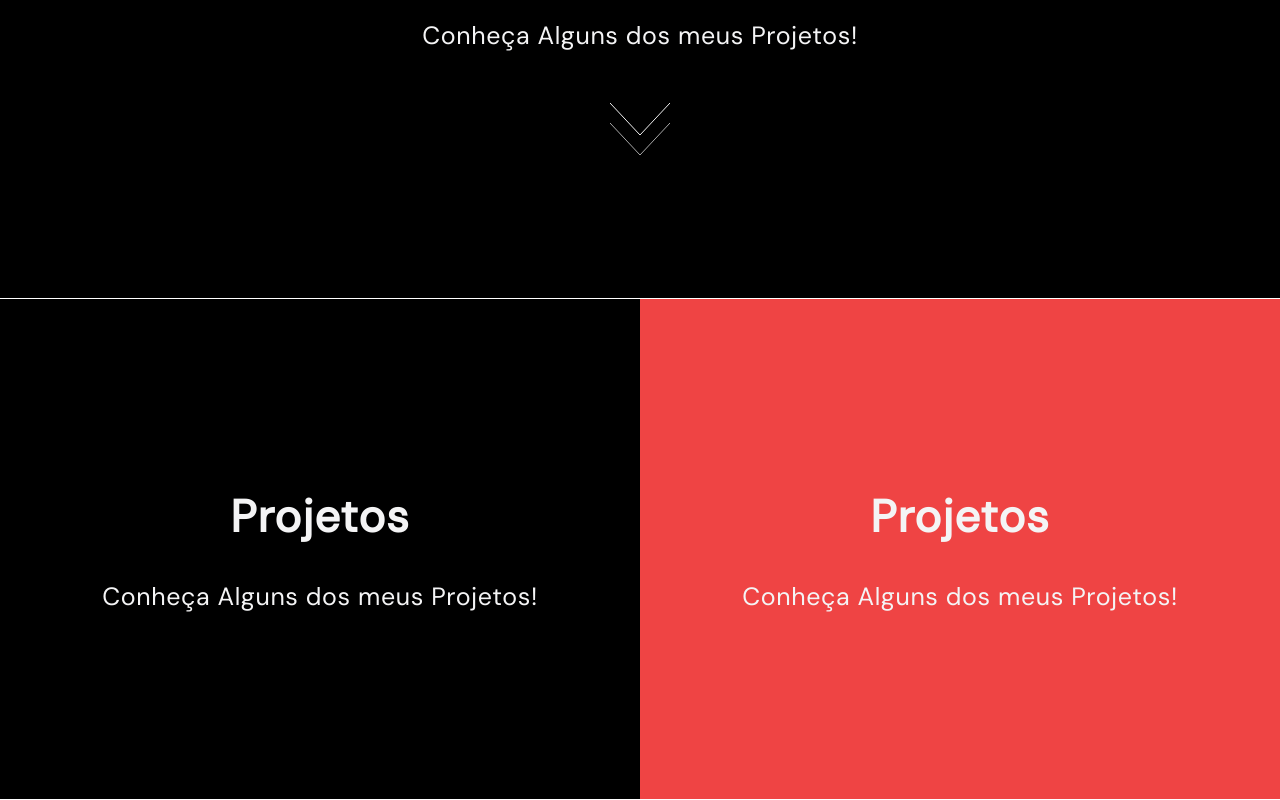
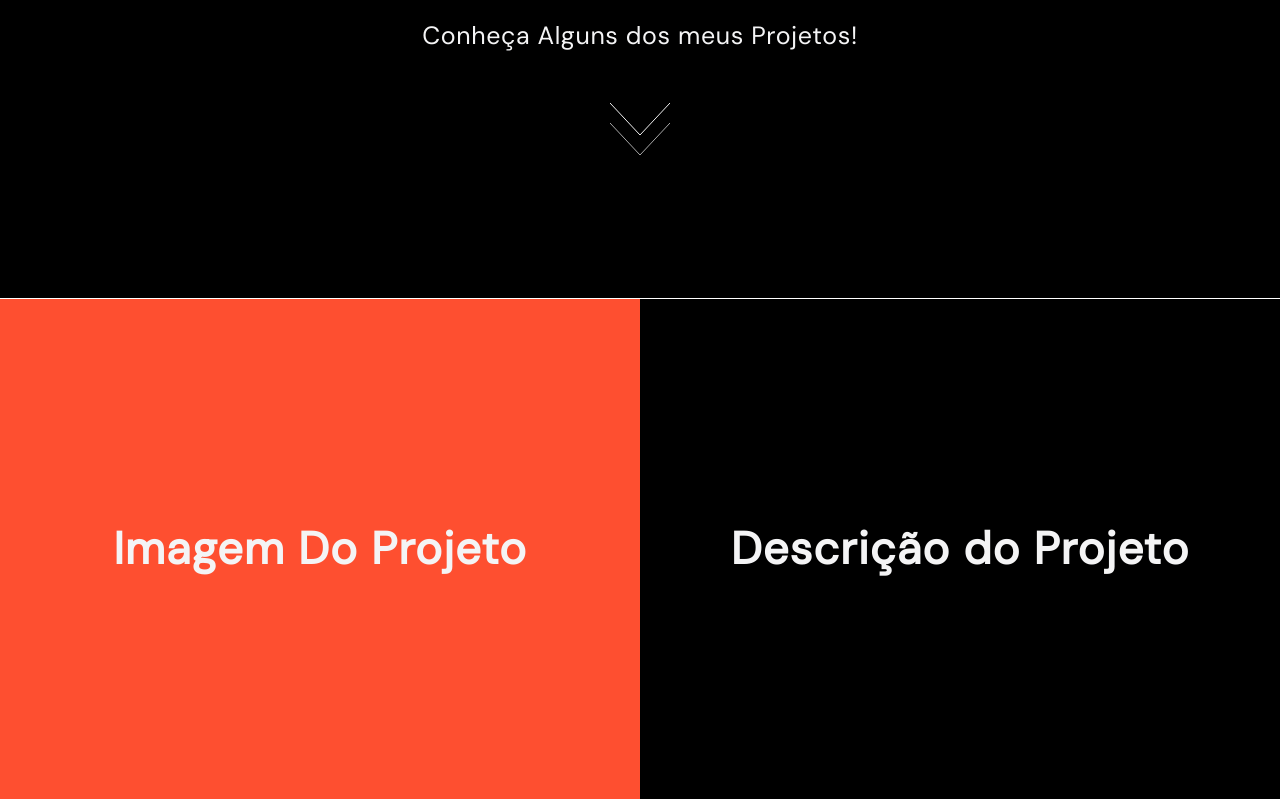
Before and after one commit to RafaelRRhocha/Portfolio-3.0, a Next.js app: page / in a window 1280 px wide. Shown: the part 1196-1996 px from the top of the page. Built offline with nearby package versions, Linux system fonts and the light colour scheme.

Commit message:
fix: some things

```diff
--- a/src/components/Header.tsx
+++ b/src/components/Header.tsx
@@ -15,7 +15,6 @@ const Header: FC<HeaderProps> = ({}) => {
           <div className="text-zinc-100 text-[20px] flex gap-4">
             <a href="" className="hover:underline m-[14px]">Projetos</a>
             <a href="" className="hover:underline m-[14px]">Sobre Mim</a>
-            <a href="" className="hover:underline m-[14px]">Redes Sociais</a>
             <a href="" className="hover:underline m-[14px]">Contato</a>
           </div>
         </div>
--- a/src/components/Projects.tsx
+++ b/src/components/Projects.tsx
@@ -20,17 +20,11 @@ const Projects: FC<ProjectsProps> = ({}) => {
       </div>
 
       <div className="flex justify-center items-center border-b-[0.5px] border-solid border-white">
-        <div className="flex flex-col justify-center items-center gap-7 w-1/2 h-[500px] text-zinc-100 bg-black">
-          <h1 className="text-[45px] font-semibold tracking-wide">Projetos</h1>
-          <p className="text-[25px] font-medium tracking-wide">
-            Conheça Alguns dos meus Projetos!
-          </p>
+        <div className="flex justify-center items-center gap-7 w-1/2 h-[500px] text-zinc-100 bg-[#FE4F30]">
+          <h1 className="text-[45px] font-semibold tracking-wide">Imagem Do Projeto</h1>
         </div>
-        <div className="flex flex-col justify-center items-center gap-7 w-1/2 h-[500px] text-zinc-100 bg-red-500">
-          <h1 className="text-[45px] font-semibold tracking-wide">Projetos</h1>
-          <p className="text-[25px] font-medium tracking-wide">
-            Conheça Alguns dos meus Projetos!
-          </p>
+        <div className="flex justify-center items-center gap-7 w-1/2 h-[500px] text-zinc-100 bg-black">
+          <h1 className="text-[45px] font-semibold tracking-wide">Descrição do Projeto</h1>
         </div>
       </div>
     </div>
```
